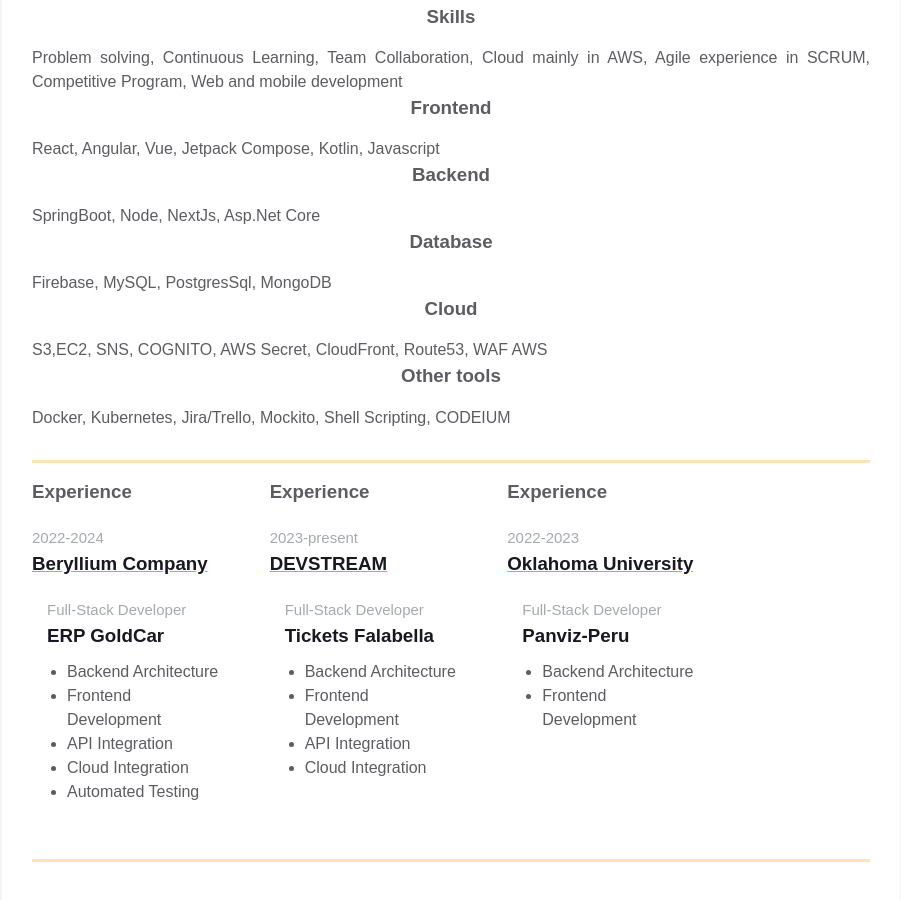
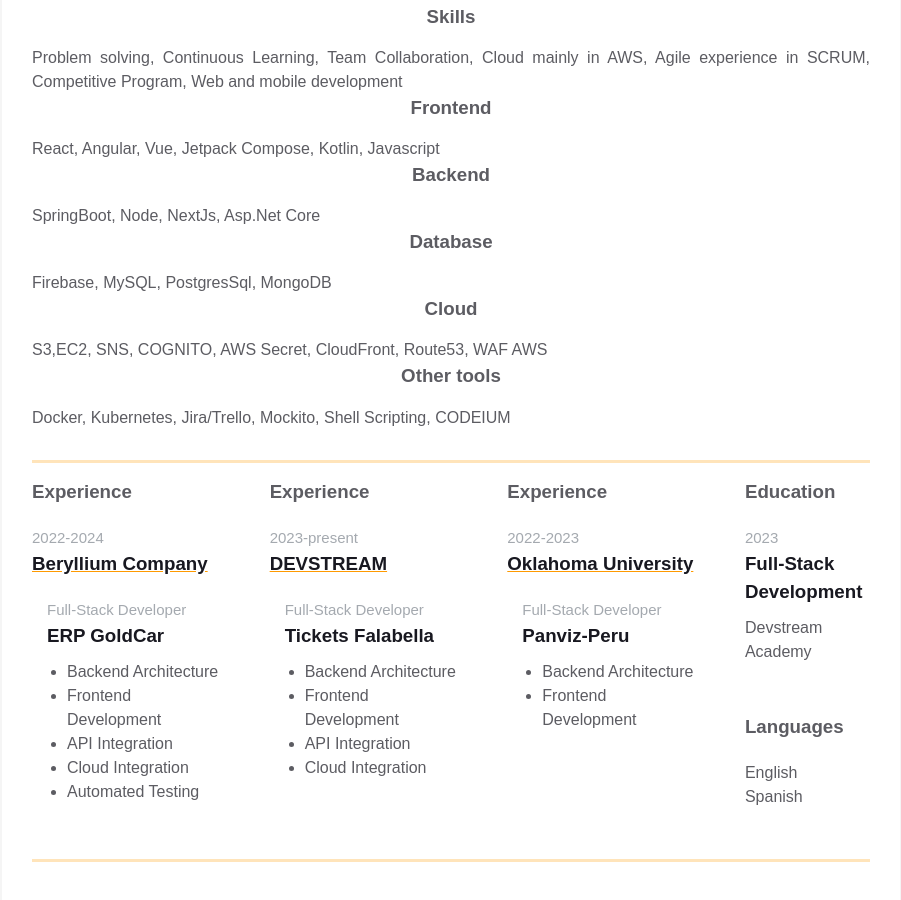
Before and after one commit to Giovanni-Boris2002/homepage, a plain HTML site: page index.html in a window 1280 px wide. Shown: the part 711-1611 px from the top of the page, without its empty margins (189-1090 px from the left). Drawn offline with Linux system fonts and the light colour scheme.

Commit message:
Added  Aditional info block

```diff
--- a/index.html
+++ b/index.html
@@ -191,8 +191,22 @@
                 </div>
               </div>
               <div class="additional-info fv">
+                <div class="additional-info__education">
+                  <h3 class="additional-info__education-header">Education</h3>
+                  <div class="additional-info__education-university">
+                    <span class="additional-info__education-university-durability"> 2023 </span>
+                    <h3 class="additional-info__education-university-speciality">Full-Stack Development</h3>
+                    <p class="additional-info__education-university-name">Devstream Academy</p>
+                  </div>
+                </div>
 
+                <div class="additional-info__languages">
+                  <h3 class="additional-info__languages-header">Languages</h3>
+                  <p class="additional-info__languages-item">English</p>
+                  <p class="additional-info__languages-item">Spanish</p>
+                </div>
               </div>
+
             </div>
           </div>
         </div>
```
